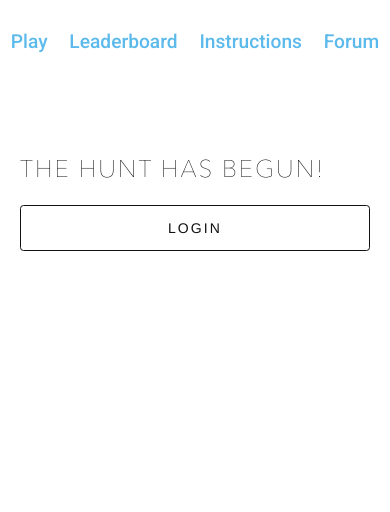
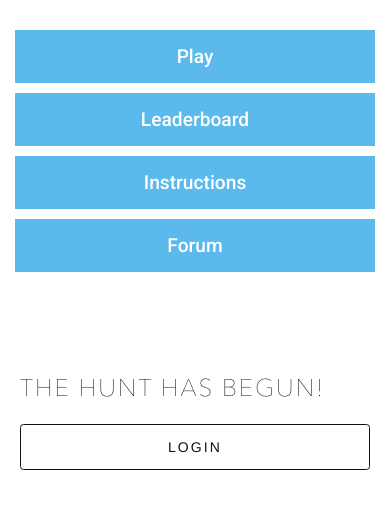
Before and after one commit to compsoc-ssc/compsocssc, a Django app: template events/orfik/templates/orfik/home.html in a window 390 px wide. Shown: the part 179-691 px from the top of the page. Run offline with Django 3.2, Linux system fonts and the light colour scheme; the template is opened without the code that fills it, so the values that code supplies are empty.

Commit message:
Make event nav responsive

```diff
--- a/events/logo/templates/logo/gallery.html
+++ b/events/logo/templates/logo/gallery.html
@@ -2,6 +2,7 @@
 
 {% block body %}
   <section id="events-container" style="max-width: 800px;">
+  {% if pics %}
     <center><h1 class="light-space" style="margin-bottom: 20px;">Submissions</h1></center>
     <br />
     <div class="gallery">
@@ -9,5 +10,9 @@
         <img class="img-responsive" src="/media/{{ pic.logo }}" alt="{{ pic.name }}">
       {% endfor %}
     </ul>
+  {% else %}
+    <p style="text-align: center;">There are no submissions yet. Check back later!</p>
+  {% endif %}
   </section>
+
 {% endblock %}
--- a/events/logo/templates/logo/home.html
+++ b/events/logo/templates/logo/home.html
@@ -2,9 +2,9 @@
 
 {% block event_nav %}
   <ul class='events-nav'>
-    <li><a href="{% url 'events:logo:home' %}">Home</a></li>
-    <li><a href="{% url 'events:logo:submission' %}">Submit a logo</a></li>
-    <li><a href="{% url 'events:logo:gallery' %}">Gallery of submissions</a></li>
+    <a href="{% url 'events:logo:home' %}"><li>Home</li></a>
+    <a href="{% url 'events:logo:submission' %}"><li>Submit a logo</li></a>
+    <a href="{% url 'events:logo:gallery' %}"><li>Gallery of submissions</li></a>
   </ul>
 {% endblock %}
 
--- a/events/orfik/templates/orfik/home.html
+++ b/events/orfik/templates/orfik/home.html
@@ -2,12 +2,12 @@
 
 {% block event_nav %}
   <ul class="events-nav">
-    <li><a href="{% url 'events:orfik:home' %}">Play</a></li>
+    <a href="{% url 'events:orfik:home' %}"><li>Play</li></a>
     {% if not starttime %}
-    <li><a href="{% url 'events:orfik:leader' %}">Leaderboard</a></li>
+    <a href="{% url 'events:orfik:leader' %}"><li>Leaderboard</li></a>
     {% endif %}
-    <li><a href="{% url 'events:orfik:instructions' %}">Instructions</a></li>
-    <li><a target='_blank' href="#">Forum</a></li>
+    <a href="{% url 'events:orfik:instructions' %}"><li>Instructions</li></a>
+    <a target='_blank' href="#"><li>Forum</li></a>
   </ul>
 {% endblock %}
 
--- a/sass/pages/events/_navigation.scss
+++ b/sass/pages/events/_navigation.scss
@@ -7,13 +7,26 @@
   justify-content: space-around;
   margin: 30px auto 10px;
   max-width: 660px;
+
+  @media screen and (max-width: 538px) {
+    display: block;
+  }
 }
 
 .events-nav li {
   font-size: 1.2em;
   margin: 0;
 
-  a:hover {
-    text-decoration: underline;
+  @media screen and (max-width: 538px) {
+    background-color: $primary-color;
+    transition: all 200ms ease-in-out;
+    padding: 15px;
+    margin: 10px 15px;
+    text-align: center;
+    color: white;
+
+    &:hover {
+      background-color: $secondary-color;
+    }
   }
 }
```
Also changed, not shown: static/stylesheets/main.min.css.
